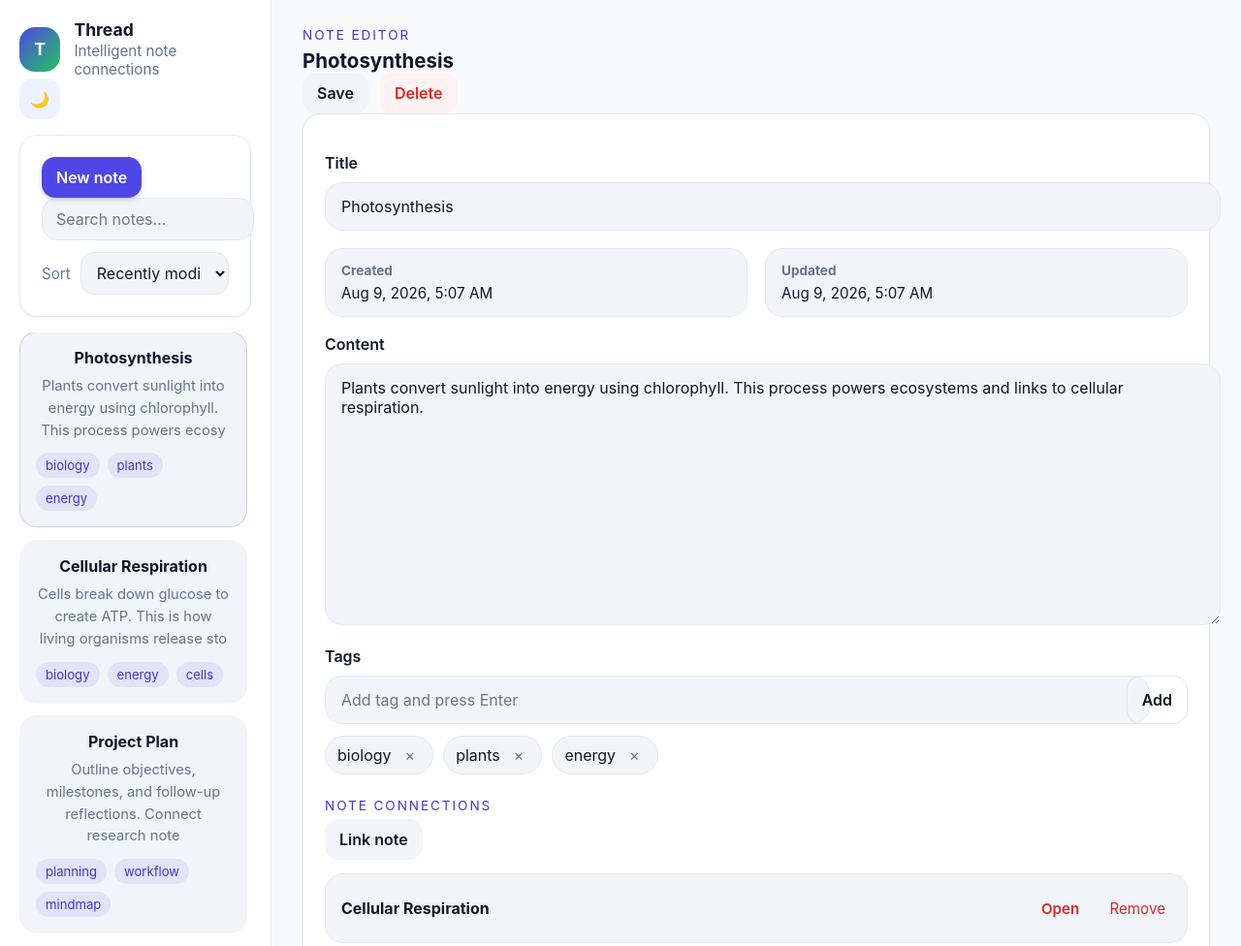
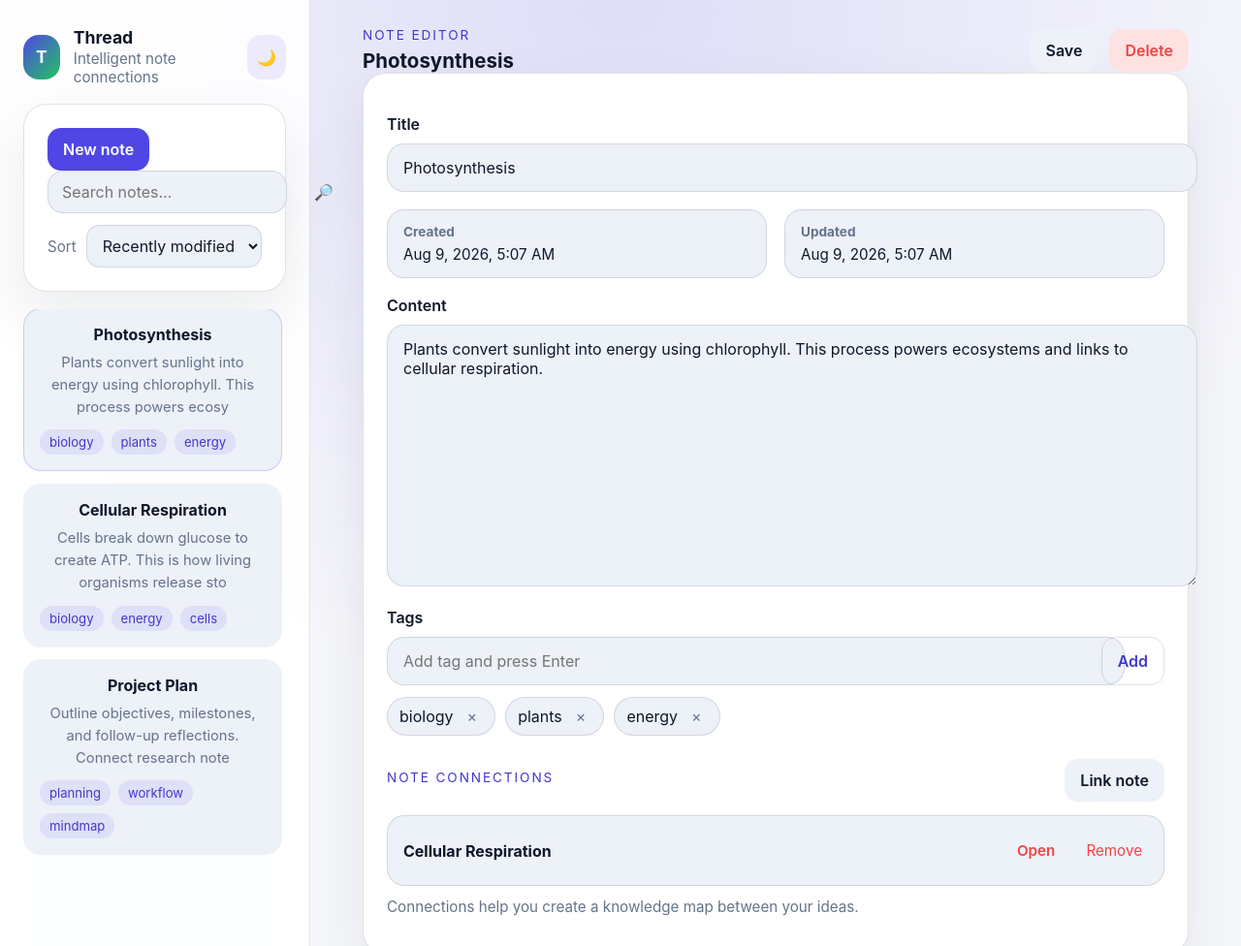
Before and after one commit to kkkkishan/Thread, a plain HTML site: page index.html in a window 1280 px wide. Shown: the top 976 px of the page at 97% size. Drawn offline with Linux system fonts and the light colour scheme.

Commit message:
Refactor CSS variables and styles for dark mode

```diff
--- a/style.css
+++ b/style.css
@@ -1,30 +1,18 @@
 :root {
-  color-scheme: light;
-
-  --bg: #f8fafc;
+  color-scheme: dark light;
+  --bg: #f6f7fb;
   --surface: #ffffff;
-  --surface-strong: #f1f5f9;
-
+  --surface-strong: #edf1f8;
   --text: #0f172a;
   --muted: #64748b;
-
-  --border: #e2e8f0;
-  --border-strong: #cbd5e1;
-
+  --border: rgba(15, 23, 42, 0.12);
   --primary: #4f46e5;
   --primary-strong: #4338ca;
-
-  --danger: #dc2626;
-  --danger-soft: #fef2f2;
-
-  --accent: #16a34a;
-
-  --shadow-sm: 0 1px 3px rgba(15, 23, 42, 0.06);
-  --shadow-md: 0 8px 24px rgba(15, 23, 42, 0.08);
-
-  --radius-sm: 10px;
-  --radius-md: 14px;
-  --radius-lg: 18px;
+  --danger: #ef4444;
+  --danger-soft: #fee2e2;
+  --accent: #22c55e;
+  --shadow: 0 24px 60px rgba(15, 23, 42, 0.08);
+  --radius: 24px;
 }
 
 @media (prefers-color-scheme: dark) {
@@ -35,19 +23,19 @@
     --text: #f8fafc;
     --muted: #94a3b8;
     --border: rgba(148, 163, 184, 0.18);
-    --shadow-sm: 0 1px 3px rgba(0, 0, 0, 0.25);
-    --shadow-md: 0 8px 24px rgba(0, 0, 0, 0.35);
+    --shadow: 0 24px 60px rgba(0, 0, 0, 0.45);
   }
 }
 
 html {
   font-family: Inter, system-ui, -apple-system, BlinkMacSystemFont, "Segoe UI", sans-serif;
-  background: var(--bg);
+  background: radial-gradient(circle at top, rgba(79, 70, 229, 0.14), transparent 24%),
+    radial-gradient(circle at 20% 60%, rgba(34, 197, 94, 0.12), transparent 20%),
+    var(--bg);
   color: var(--text);
   min-height: 100%;
-  -webkit-font-smoothing: antialiased;
-  text-rendering: optimizeLegibility;
 }
+
 body {
   margin: 0;
   min-height: 100vh;
@@ -73,25 +61,35 @@
 
 .app-shell {
   display: grid;
-  grid-template-columns: 280px minmax(0, 1fr);
+  grid-template-columns: 320px 1fr;
   min-height: 100vh;
+}
+
+.sidebar {
+  background: rgba(255, 255, 255, 0.9);
+  backdrop-filter: blur(18px);
+  border-right: 1px solid var(--border);
+  padding: 28px 24px 20px;
+  display: flex;
+  flex-direction: column;
+  gap: 18px;
 }
 
 .main-content {
   display: grid;
-  gap: 20px;
-  width: min(1200px, 100%);
+  gap: 24px;
   padding: 28px 32px;
+  max-width: 1440px;
   margin: 0 auto;
-  box-sizing: border-box;
 }
 
-.sidebar {
-  background: var(--surface);
-  border-right: 1px solid var(--border);
-  padding: 20px;
+.sidebar-header,
+.note-panel-header,
+.panel-header,
+.connections-header {
   display: flex;
-  flex-direction: column;
+  align-items: center;
+  justify-content: space-between;
   gap: 16px;
 }
 
@@ -128,40 +126,28 @@
 .secondary-button,
 .tertiary-button,
 .danger-button {
-  min-height: 42px;
-  border-radius: var(--radius-md);
-  transition:
-    transform 0.15s ease,
-    box-shadow 0.15s ease,
-    background-color 0.15s ease;
+  border-radius: 14px;
+  transition: transform 0.18s ease, box-shadow 0.18s ease, background-color 0.18s ease;
 }
 
 .icon-button {
-  width: 42px;
-  height: 42px;
-  padding: 0;
-  display: grid;
-  place-items: center;
-  background: #eef2ff;
-  color: var(--primary);
+  width: 46px;
+  height: 46px;
+  background: rgba(79, 70, 229, 0.1);
+  color: var(--primary-strong);
 }
 
 .primary-button,
 .secondary-button,
 .tertiary-button,
 .danger-button {
-  padding: 10px 15px;
+  padding: 12px 16px;
   font-weight: 600;
 }
 
 .primary-button {
   background: var(--primary);
-  color: #fff;
-  box-shadow: 0 2px 5px rgba(79, 70, 229, 0.25);
-}
-
-.primary-button:hover {
-  background: var(--primary-strong);
+  color: white;
 }
 
 .secondary-button {
@@ -171,7 +157,7 @@
 
 .tertiary-button {
   background: transparent;
-  color: var(--text);
+  color: var(--primary-strong);
   border: 1px solid var(--border);
 }
 
@@ -180,12 +166,9 @@
   color: var(--danger);
 }
 
-button:hover {
+button:hover,
+button:focus-visible {
   transform: translateY(-1px);
-}
-
-button:active {
-  transform: translateY(0);
 }
 
 .sidebar-controls,
@@ -193,10 +176,10 @@
 .insights-panel,
 .graph-panel {
   background: var(--surface);
-  border-radius: var(--radius-lg);
-  box-shadow: var(--shadow-sm);
+  border-radius: var(--radius);
+  box-shadow: var(--shadow);
   border: 1px solid var(--border);
-  padding: 22px;
+  padding: 24px;
 }
 
 .search-field {
@@ -514,7 +497,7 @@
   padding: 28px;
   background: var(--surface);
   border: 1px solid var(--border);
-  box-shadow: var(--shadow-md);
+  box-shadow: var(--shadow);
 }
 
 .modal-card h2 {
```
